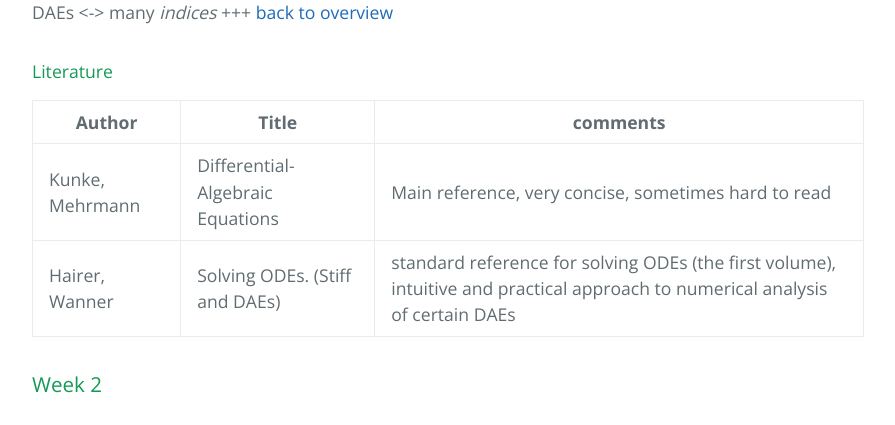
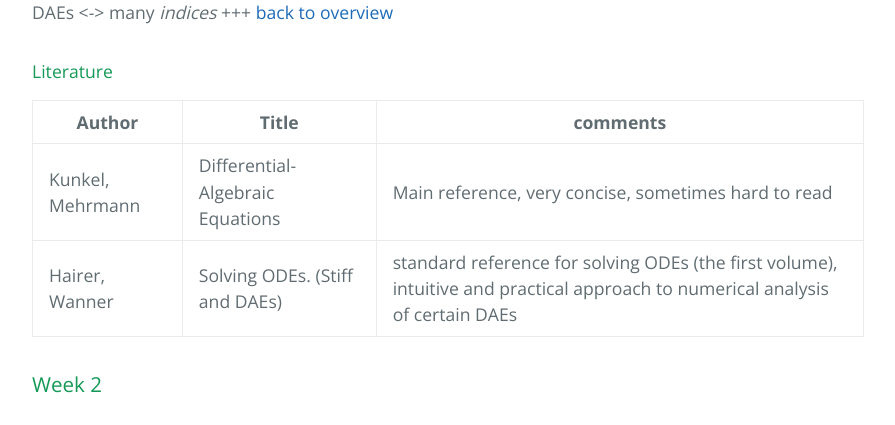
Before and after one commit to highlando/16-dae-course-ovgu, a Jekyll site: the page built from index.md, in a window 1280 px wide and 900 px high, scrolled down 1760 px. Shown: the part 296-721 px from the top of the window, without its empty margins (192-1087 px from the left). Built offline with Jekyll 4.4.1, drawn with Linux system fonts in a browser that asks for light colours; emoji names are drawn with the system emoji font.

Commit message:
name fix

```diff
--- a/index.md
+++ b/index.md
@@ -68,7 +68,7 @@ Here you find basic and current information and materials for the lecture
 
 | Author | Title | comments |
 | ------- | ------ | ------- |
-| Kunke, Mehrmann | Differential-Algebraic Equations | Main reference, very concise, sometimes hard to read |
+| Kunkel, Mehrmann | Differential-Algebraic Equations | Main reference, very concise, sometimes hard to read |
 | Hairer, Wanner | Solving ODEs. (Stiff and DAEs) | standard reference for solving ODEs (the first volume), intuitive and practical approach to numerical analysis of certain DAEs |
 
 ### Week 2
```
